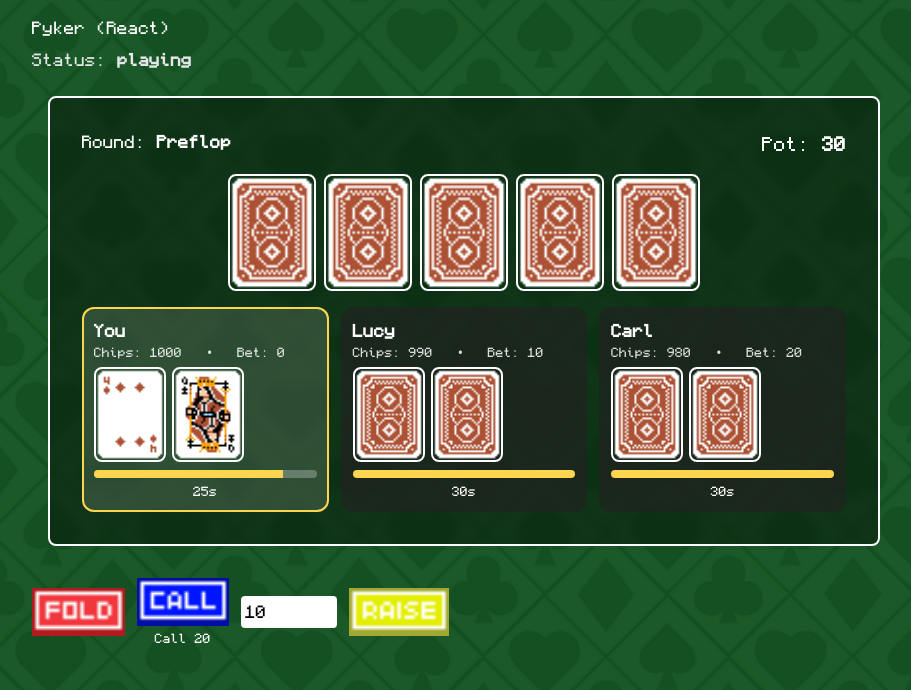
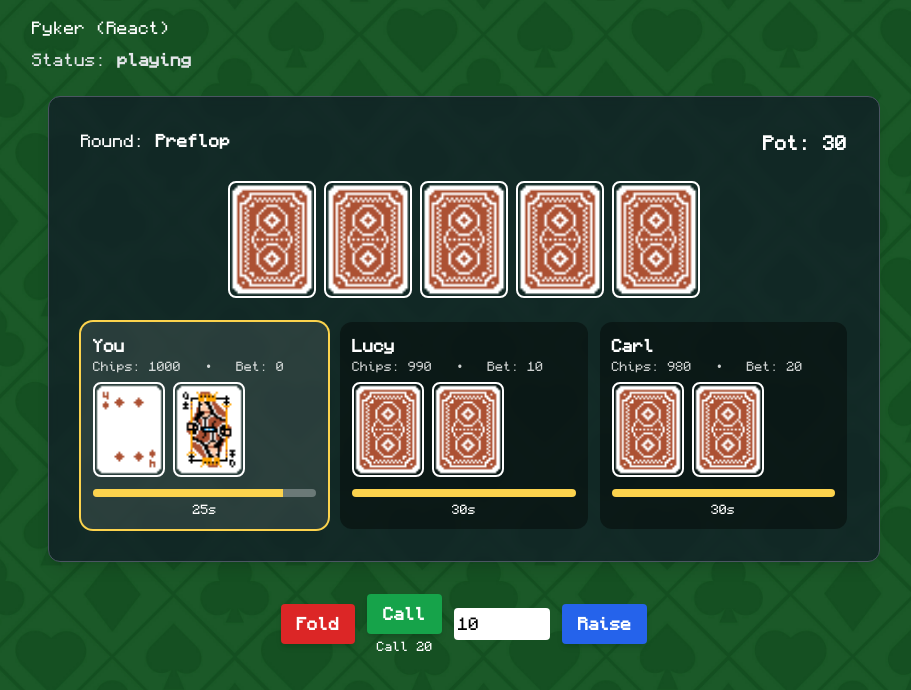
Before and after one commit to fjrmhri/Simple-Poker-Game, a React (Create React App) app: page / in a window 1280 px wide. Shown: the top 690 px of the page, without its empty margins (176-1087 px from the left). Built offline with nearby package versions, Linux system fonts and the light colour scheme.

Commit message:
Improve sound handling, bot timer, and UI

```diff
--- a/src/App.js
+++ b/src/App.js
@@ -22,7 +22,7 @@ export default function App() {
   ]);
 
   // Menggunakan suara yang sama untuk semua aksi
-  const playActionSound = useSound("/public/sounds/minecraft_level_up.mp3");
+  const playSound = useSound("/public/sounds/minecraft_level_up.mp3");
 
   const prevCommunity = useRef(state.community.length);
   const prevPot = useRef(pot);
@@ -30,16 +30,16 @@ export default function App() {
   // Menggunakan suara saat Preflop
   useEffect(() => {
     if (state.round === "Preflop" && state.community.length === 0) {
-      playActionSound();
+      playSound();
     }
-  }, [state.round, state.community.length, playActionSound]);
+  }, [state.round, state.community.length, playSound]);
 
   // Menggunakan suara saat Showdown
   useEffect(() => {
     if (status === "showdown") {
-      playActionSound();
+      playSound();
     }
-  }, [status, playActionSound]);
+  }, [status, playSound]);
 
   // Menggunakan suara saat ada perubahan kartu komunitas
   useEffect(() => {
@@ -47,28 +47,28 @@ export default function App() {
       prevCommunity.current < state.community.length &&
       state.community.length > 0
     ) {
-      playActionSound();
+      playSound();
     }
     prevCommunity.current = state.community.length;
-  }, [state.community.length, playActionSound]);
+  }, [state.community.length, playSound]);
 
   // Menggunakan suara saat pot berubah
   useEffect(() => {
     if (prevPot.current !== pot) {
-      playActionSound();
+      playSound();
       prevPot.current = pot;
     }
-  }, [pot, playActionSound]);
+  }, [pot, playSound]);
 
-  // Menambahkan suara untuk tindakan (bet, raise, call)
+  // Menambahkan suara untuk tindakan (bet, raise, call, fold, check)
   const handleAction = useCallback(
     (action, amount) => {
-      if (["bet", "raise", "call"].includes(action)) {
-        playActionSound();
+      if (["bet", "raise", "call", "fold", "check"].includes(action)) {
+        playSound();
       }
       rawHandleAction(action, amount);
     },
-    [rawHandleAction, playActionSound]
+    [rawHandleAction, playSound]
   );
 
   return (
--- a/src/components/ActionBar.jsx
+++ b/src/components/ActionBar.jsx
@@ -4,12 +4,12 @@ import React, { useState } from "react";
 export default function ActionBar({ actions, onAction }) {
   const [amount, setAmount] = useState(10);
 
-  const renderImgBtn = (src, alt, handler) => (
+  const renderBtn = (label, handler, color) => (
     <button
       onClick={handler}
-      className="transition-transform hover:scale-105 focus:outline-none"
+      className={`px-4 py-2 rounded text-white font-semibold shadow-md transition-transform hover:scale-105 ${color}`}
     >
-      <img src={src} alt={alt} className="h-12 w-auto" />
+      {label}
     </button>
   );
 
@@ -21,24 +21,14 @@ export default function ActionBar({ actions, onAction }) {
   const fold = actions.find((a) => a.type === "fold");
 
   return (
-    <div className="mt-4 flex gap-3 items-center">
-      {fold &&
-        renderImgBtn("/assets/buttons/fold.png", "Fold", () => onAction("fold"))}
+    <div className="mt-4 flex flex-wrap gap-3 items-center justify-center">
+      {fold && renderBtn("Fold", () => onAction("fold"), "bg-red-600 hover:bg-red-700")}
 
-      {check &&
-        renderImgBtn(
-          "/assets/buttons/check.png",
-          "Check",
-          () => onAction("check")
-        )}
+      {check && renderBtn("Check", () => onAction("check"), "bg-gray-600 hover:bg-gray-700")}
 
       {call && (
         <div className="flex flex-col items-center">
-          {renderImgBtn(
-            "/assets/buttons/call.png",
-            "Call",
-            () => onAction("call")
-          )}
+          {renderBtn("Call", () => onAction("call"), "bg-green-600 hover:bg-green-700")}
           <span className="text-xs mt-1">Call {call.amount}</span>
         </div>
       )}
@@ -53,10 +43,10 @@ export default function ActionBar({ actions, onAction }) {
             onChange={(e) => setAmount(parseInt(e.target.value || "0", 10))}
             className="w-24 p-1 rounded text-black"
           />
-          {renderImgBtn(
-            check ? "/assets/buttons/bet.png" : "/assets/buttons/raise.png",
+          {renderBtn(
             check ? "Bet" : "Raise",
-            () => onAction("bet", amount)
+            () => onAction("bet", amount),
+            "bg-blue-600 hover:bg-blue-700"
           )}
         </>
       )}
--- a/src/components/PlayerSeat.jsx
+++ b/src/components/PlayerSeat.jsx
@@ -33,48 +33,32 @@ export default function PlayerSeat({
     : "";
   return (
     <div
-      style={{
-        padding: 12,
-        minWidth: 220,
-        borderRadius: 12,
-        background: isTurn ? "#ffffff22" : "#222a",
-        color: "white",
-        boxShadow: isTurn ? "0 0 0 2px #ffd54f inset" : "none",
-      }}
+      className={`p-3 min-w-[220px] rounded-xl text-white ${
+        isTurn ? "bg-white/10 ring-2 ring-amber-300" : "bg-black/40"
+      }`}
     >
-      <div style={{ fontWeight: 700 }}>
+      <div className="font-bold">
         {player.name} {player.folded ? "(Fold)" : ""}
       </div>
-      <div style={{ fontSize: 12, opacity: 0.85 }}>
+      <div className="text-xs opacity-80">
         Chips: {player.chips} &nbsp; • &nbsp; Bet: {player.bet}
       </div>
-      <div style={{ marginTop: 6, display: "flex", gap: 6 }}>
+      <div className="mt-2 flex gap-2">
         <CardImg card={showFace ? c1 : { back: true }} />
         <CardImg card={showFace ? c2 : { back: true }} />
       </div>
       {showFace && (
-        <div style={{ marginTop: 4, fontSize: 12, textAlign: "center" }}>
-          {comboName}
-        </div>
+        <div className="mt-1 text-xs text-center">{comboName}</div>
       )}
-      <div style={{ marginTop: 8 }}>
-        <div
-          style={{
-            height: 8,
-            background: "#ffffff44",
-            borderRadius: 4,
-            overflow: "hidden",
-          }}
-        >
+      <div className="mt-3">
+        <div className="h-2 bg-white/30 rounded overflow-hidden">
           <motion.div
             animate={{ width: `${(timeLeft / MAX_TIME) * 100}%` }}
             transition={{ ease: "linear", duration: 1 }}
-            style={{ height: "100%", background: "#ffd54f" }}
+            className="h-full bg-amber-300"
           />
         </div>
-        <div style={{ marginTop: 4, fontSize: 12, textAlign: "center" }}>
-          {timeLeft}s
-        </div>
+        <div className="mt-1 text-xs text-center">{timeLeft}s</div>
       </div>
     </div>
   );
--- a/src/components/PokerTable.jsx
+++ b/src/components/PokerTable.jsx
@@ -11,18 +11,23 @@ export default function PokerTable({ state, pot, winners }) {
 
   return (
     <div className="p-4 text-white">
-      <div className="relative mx-auto max-w-4xl border-2 border-white rounded-lg p-8 bg-black/40 backdrop-blur-sm">
-        <div className="flex justify-between">
+      <div className="relative mx-auto max-w-4xl border border-gray-600 rounded-xl p-8 bg-gray-900/70 backdrop-blur-sm shadow-lg">
+        <div className="flex justify-between text-sm md:text-base">
           <div>
             Round: <b>{round}</b>
           </div>
-          <motion.div key={pot} initial={{ scale: 0.8 }} animate={{ scale: 1 }} className="text-lg">
+          <motion.div
+            key={pot}
+            initial={{ scale: 0.8 }}
+            animate={{ scale: 1 }}
+            className="text-lg font-semibold"
+          >
             Pot: <b>{pot}</b>
           </motion.div>
         </div>
 
         {/* Community cards */}
-        <div className="flex gap-2 justify-center my-4">
+        <div className="flex gap-2 justify-center my-6">
           {[0, 1, 2, 3, 4].map((i) => (
             <CardImg key={i} card={community[i]} w={88} />
           ))}
--- a/src/hooks/usePokerEngine.js
+++ b/src/hooks/usePokerEngine.js
@@ -26,13 +26,20 @@ export default function usePokerEngine(initialPlayers) {
     const current = state.players[state.currentPlayer];
     if (!current?.isBot) return;
 
-    const bot = new AIBot(game, state, {
-      push: ({ action, amount }) => {
-        setState((prev) => game.applyAction(prev, action, amount));
+    const bot = new AIBot(
+      game,
+      state,
+      {
+        push: ({ action, amount }) => {
+          setState((prev) => game.applyAction(prev, action, amount));
+        },
       },
-    }, current.level || "easy");
+      current.level || "easy"
+    );
 
-    const t = setTimeout(() => bot.run(), 700);
+    const delayMap = { easy: 1200, normal: 2000, hard: 3000 };
+    const thinkTime = delayMap[current.level] || 1500;
+    const t = setTimeout(() => bot.run(), thinkTime);
     return () => clearTimeout(t);
   }, [state, status, game]);
 
```
